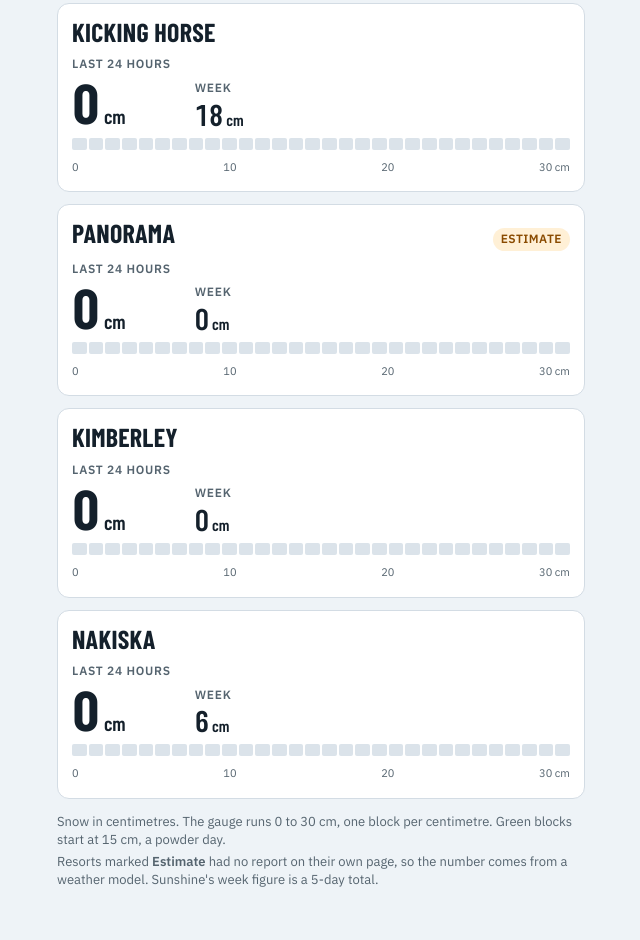
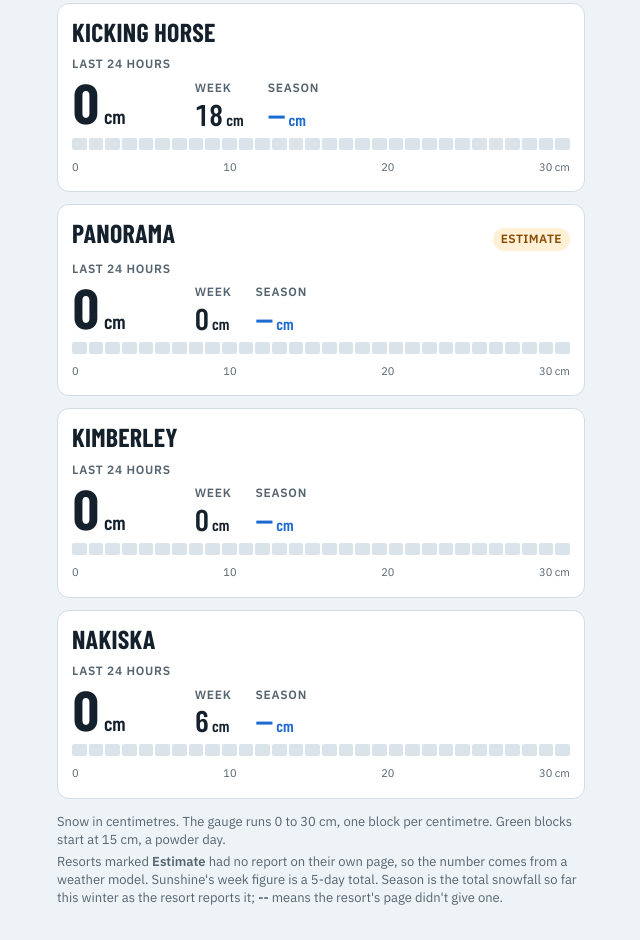
Before and after one commit to frontierskis/powder, a plain HTML site: page index.html in a window 1280 px wide. Shown: the part 1378-2318 px from the top of the page, without its empty margins (319-959 px from the left). Drawn offline with nearby package versions, Linux system fonts and the light colour scheme.

Commit message:
index.html

```diff
--- a/index.html
+++ b/index.html
@@ -81,6 +81,7 @@ ul.list { list-style: none; margin: 0; padding: 0; display: flex; flex-direction
 .cap { font-size: 12px; font-weight: 600; letter-spacing: .06em; text-transform: uppercase; color: var(--muted); margin-bottom: 4px; }
 .wk { font-family: var(--display); font-weight: 600; font-size: 30px; line-height: .9; font-variant-numeric: tabular-nums; color: var(--ink); }
 .wk small { font-size: 16px; margin-left: 3px; }
+.wk.seas { color: var(--accent); }
 .gauge { display: flex; gap: 2px; height: 12px; }
 .gauge i { flex: 1 1 0; border-radius: 2px; background: var(--off); }
 .scale { display: flex; justify-content: space-between; font-size: 11px; color: var(--muted); font-variant-numeric: tabular-nums; }
@@ -119,7 +120,7 @@ ul.list { list-style: none; margin: 0; padding: 0; display: flex; flex-direction
 
   <div class="foot">
     <div>Snow in centimetres. The gauge runs 0 to 30 cm, one block per centimetre. Green blocks start at 15 cm, a powder day.</div>
-    <div>Resorts marked <b>Estimate</b> had no report on their own page, so the number comes from a weather model. Sunshine's week figure is a 5-day total.</div>
+    <div>Resorts marked <b>Estimate</b> had no report on their own page, so the number comes from a weather model. Sunshine's week figure is a 5-day total. Season is the total snowfall so far this winter as the resort reports it; <b>--</b> means the resort's page didn't give one.</div>
   </div>
 </main>
 
@@ -183,6 +184,13 @@ ul.list { list-style: none; margin: 0; padding: 0; display: flex; flex-direction
     w.appendChild(el('small', '', 'cm'));
     b.appendChild(w);
     nums.appendChild(b);
+    var sn = (typeof r.season === 'number') ? r.season : null;
+    var c = el('div');
+    c.appendChild(el('div', 'cap', 'Season'));
+    var sw = el('div', 'wk seas', fmt(sn));
+    sw.appendChild(el('small', '', 'cm'));
+    c.appendChild(sw);
+    nums.appendChild(c);
     li.appendChild(nums);
 
     var filled = cm === null ? 0 : Math.min(SEGMENTS, Math.round(cm));
```
